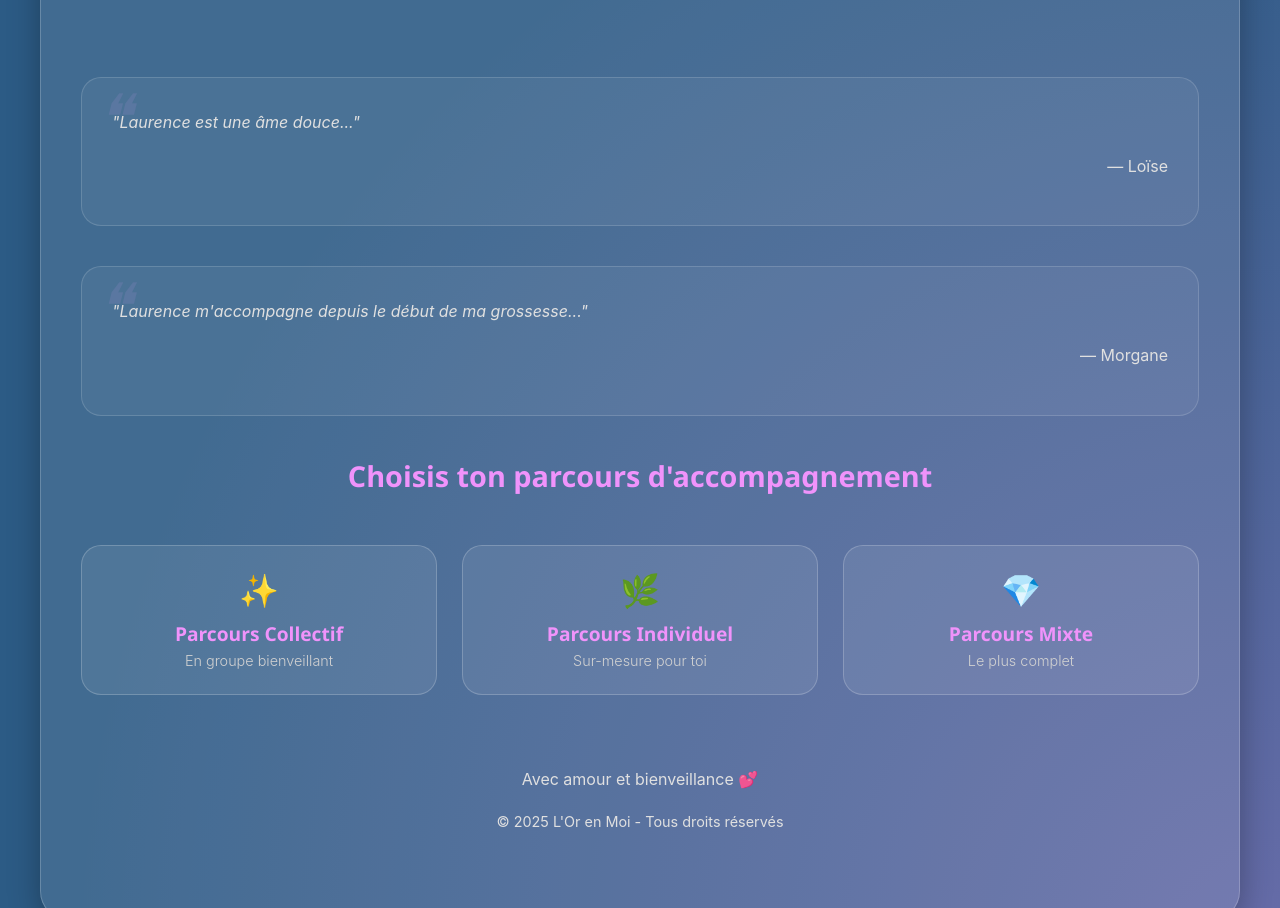
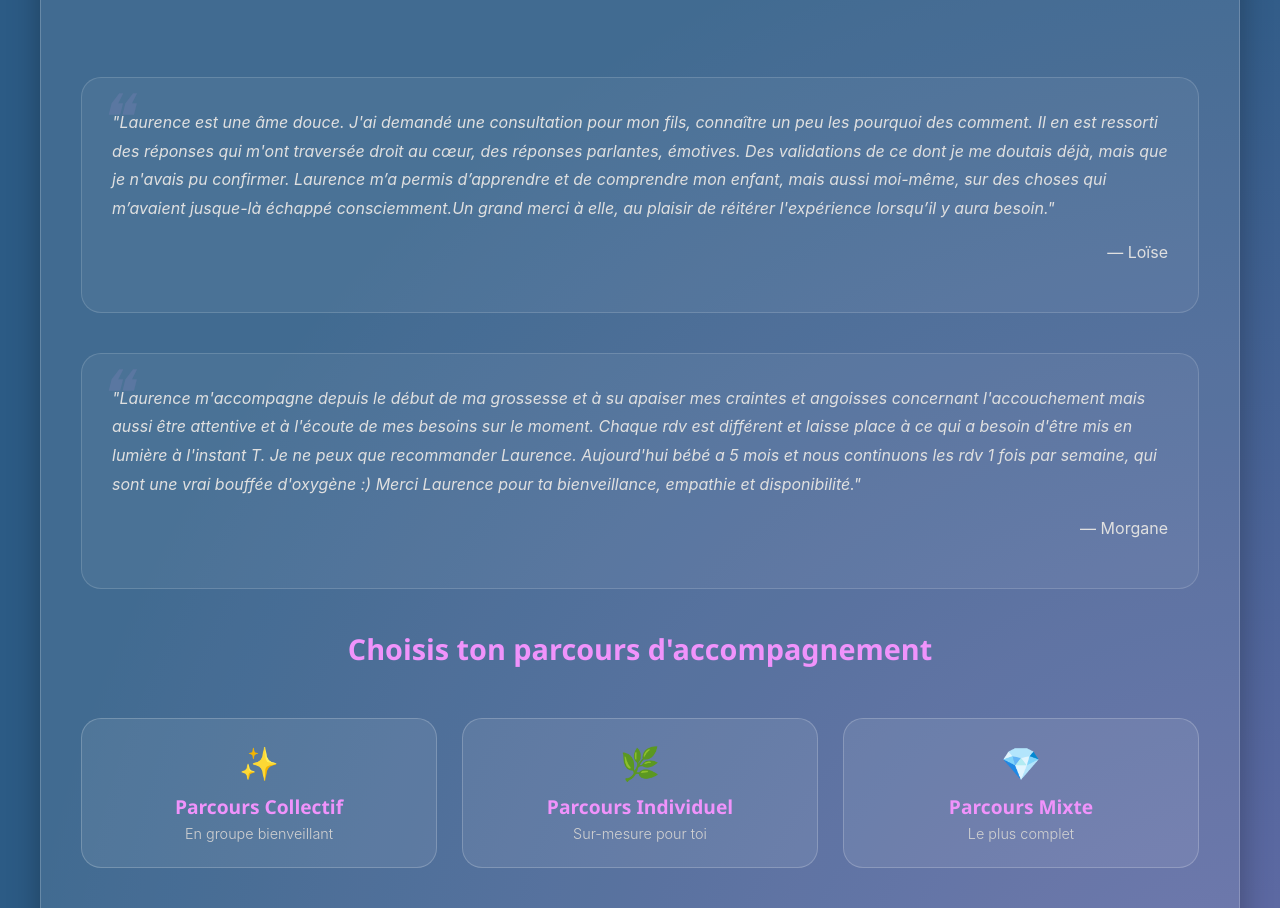
Before and after one commit to brunochazeaud17-crypto/accompagnement, a website: page index.html in a window 1280 px wide. Shown: the part 1773-2681 px from the top of the page. Drawn offline with Linux system fonts and the light colour scheme; a script that the page names is missing.

```diff
--- a/index.html
+++ b/index.html
@@ -84,8 +84,8 @@
             <div class="glass-inner-card"><h2>🌿 Mon Accompagnement</h2><p>Je t'accompagne pas à pas dans ce chemin précieux, avec douceur, écoute et bienveillance.</p><p><strong>Mon intention :</strong></p><ul class="highlight-list"><li>T'aider à développer ta confiance en tes ressentis et ton intuition</li><li>Tisser un lien profond et unique avec ton bébé</li><li>Dépasser le découragement ou les schémas qui pèsent au quotidien</li><li>Retrouver ton équilibre de femme, au-delà de ton rôle de maman</li></ul><p>En cheminant ainsi, tu offres à ton enfant un cadre d'amour et d'harmonie pour grandir heureux et épanoui, tout en retrouvant toi-même plus de clarté et de légèreté dans ton rôle de maman.</p></div>
             <div class="glass-inner-card"><h2>🔥 Les plus de mon accompagnement</h2><ul class="highlight-list"><li>Éclairage par ma clairvoyance et des outils reconnus</li><li>Pas de libérations "à l'infini" mais une conscience élargie au point zéro</li><li>Transmission et enseignement pour une autonomie durable</li></ul></div>
             <div class="benefits-grid"><div class="benefit-card glass-inner-card"><div class="icon">🌟</div><h3>Transformation Profonde</h3><p>Libère-toi des poids transgénérationnels pour créer ton propre chemin</p></div><div class="benefit-card glass-inner-card"><div class="icon">💝</div><h3>Lien Unique</h3><p>Développe une connexion profonde et authentique avec ton bébé</p></div><div class="benefit-card glass-inner-card"><div class="icon">🦋</div><h3>Épanouissement</h3><p>Retrouve ton équilibre et ta joie en tant que femme et maman</p></div></div>
-            <div class="testimonial glass-inner-card"><p>"Laurence est une âme douce..."</p><p style="text-align: right; margin-top: 15px; font-style: normal;">— Loïse</p></div>
-            <div class="testimonial glass-inner-card"><p>"Laurence m'accompagne depuis le début de ma grossesse..."</p><p style="text-align: right; margin-top: 15px; font-style: normal;">— Morgane</p></div>
+            <div class="testimonial glass-inner-card"><p>"Laurence est une âme douce. J'ai demandé une consultation pour mon fils, connaître un peu les pourquoi des comment. Il en est ressorti des réponses qui m'ont traversée droit au cœur, des réponses parlantes, émotives. Des validations de ce dont je me doutais déjà, mais que je n'avais pu confirmer. Laurence m’a permis d’apprendre et de comprendre mon enfant, mais aussi moi-même, sur des choses qui m’avaient jusque-là échappé consciemment.Un grand merci à elle, au plaisir de réitérer l'expérience lorsqu’il y aura besoin."</p><p style="text-align: right; margin-top: 15px; font-style: normal;">— Loïse</p></div>
+            <div class="testimonial glass-inner-card"><p>"Laurence m'accompagne depuis le début de ma grossesse et à su apaiser mes craintes et angoisses concernant l'accouchement mais aussi être attentive et à l'écoute de mes besoins sur le moment. Chaque rdv est différent et laisse place à ce qui a besoin d'être mis en lumière à l'instant T. Je ne peux que recommander Laurence. Aujourd'hui bébé a 5 mois et nous continuons les rdv 1 fois par semaine, qui sont une vrai bouffée d'oxygène :) Merci Laurence pour ta bienveillance, empathie et disponibilité."</p><p style="text-align: right; margin-top: 15px; font-style: normal;">— Morgane</p></div>
             <h2 style="text-align: center; color: #f093fb; margin: 40px 0;">Choisis ton parcours d'accompagnement</h2>
             <div class="parcours-buttons"><a href="#" class="parcours-btn" onclick="showPage('collectif'); return false;"><span class="emoji">✨</span><div class="title">Parcours Collectif</div><div class="subtitle">En groupe bienveillant</div></a><a href="#" class="parcours-btn" onclick="showPage('individuel'); return false;"><span class="emoji">🌿</span><div class="title">Parcours Individuel</div><div class="subtitle">Sur-mesure pour toi</div></a><a href="#" class="parcours-btn" onclick="showPage('mixte'); return false;"><span class="emoji">💎</span><div class="title">Parcours Mixte</div><div class="subtitle">Le plus complet</div></a></div>
             <div class="footer"><p>Avec amour et bienveillance 💕</p><p style="margin-top: 10px; font-size: 0.9em;">© 2025 L'Or en Moi - Tous droits réservés</p></div>
```
